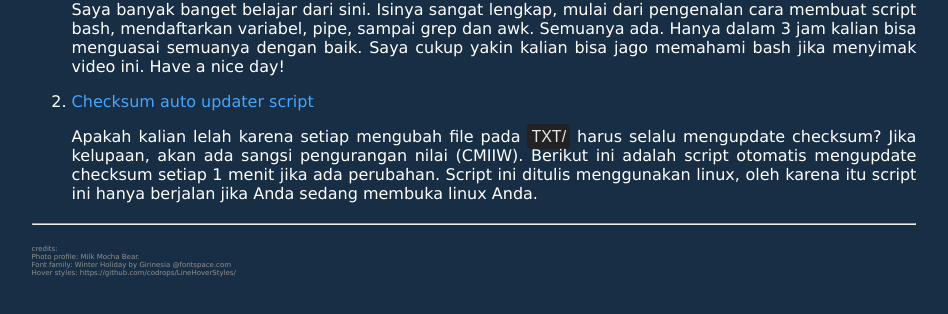
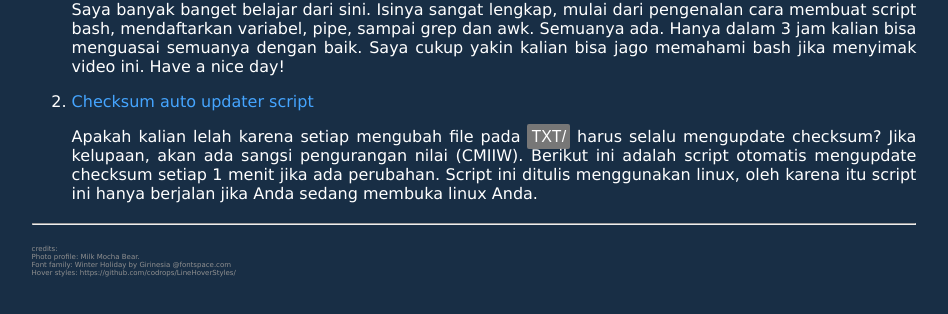
Before and after one commit to Hzz-Hzz/os212, a Jekyll site: the page built from links.md, in a window 1280 px wide. Shown: the part 305-619 px from the top of the page, without its empty margins (166-1114 px from the left). Built offline with Jekyll 4.4.1, drawn with Linux system fonts in a browser that asks for light colours; our own code applies the rules of GitHub Pages for plain Markdown files.

Commit message:
Update style.css

```diff
--- a/assets/css/style.css
+++ b/assets/css/style.css
@@ -138,10 +138,10 @@ pre {
 }
 
 code {
-  color:            #e7e7e7;
+  color:            #ffffff;
   /* background-color: #002142;   */
-  background-color: #222222;
-  border-radius: 10%;
+  background-color: #777777;
+  border-radius: 2px;
   padding: 4px;
   font-family:  sans-serif,monospace;
 }
@@ -189,6 +189,15 @@ code {
   h1 {
     font-size: 1em;
   }
+
+
+  header.header_outter > .row{
+    display: grid;
+    grid-template-columns: 1fr;
+  }
+  .column.left{
+      display:none;
+  }
   .header_title{
       font-size: 1em;
   }
```
